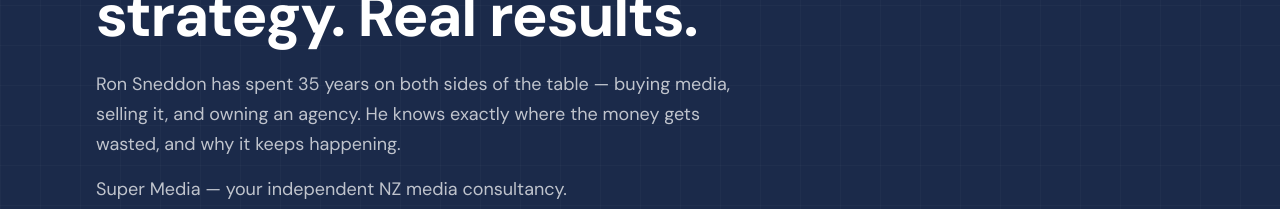
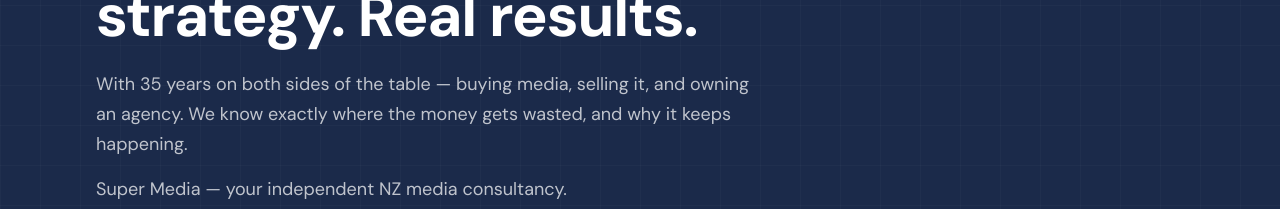
Before and after one commit to ron571/supermedia-website, a Next.js app: page / in a window 1280 px wide. Shown: the part 343-552 px from the top of the page. Built offline with nearby package versions, Linux system fonts and the light colour scheme; no server answers.

Commit message:
feat: shift copy to company-wide expertise voice
Update company bio to emphasize collective expertise.

```diff
--- a/src/app/(main)/page.tsx
+++ b/src/app/(main)/page.tsx
@@ -92,8 +92,8 @@ export default function HomePage() {
             className="text-white text-lg max-w-2xl mb-4"
             style={{ opacity: 0.72, lineHeight: 1.65 }}
           >
-            Ron Sneddon has spent 35 years on both sides of the table — buying media, selling
-            it, and owning an agency. He knows exactly where the money gets
+            With 35 years on both sides of the table — buying media, selling
+            it, and owning an agency. We know exactly where the money gets
             wasted, and why it keeps happening.
           </p>
           <p className="text-white text-lg mb-10" style={{ opacity: 0.72 }}>
```
